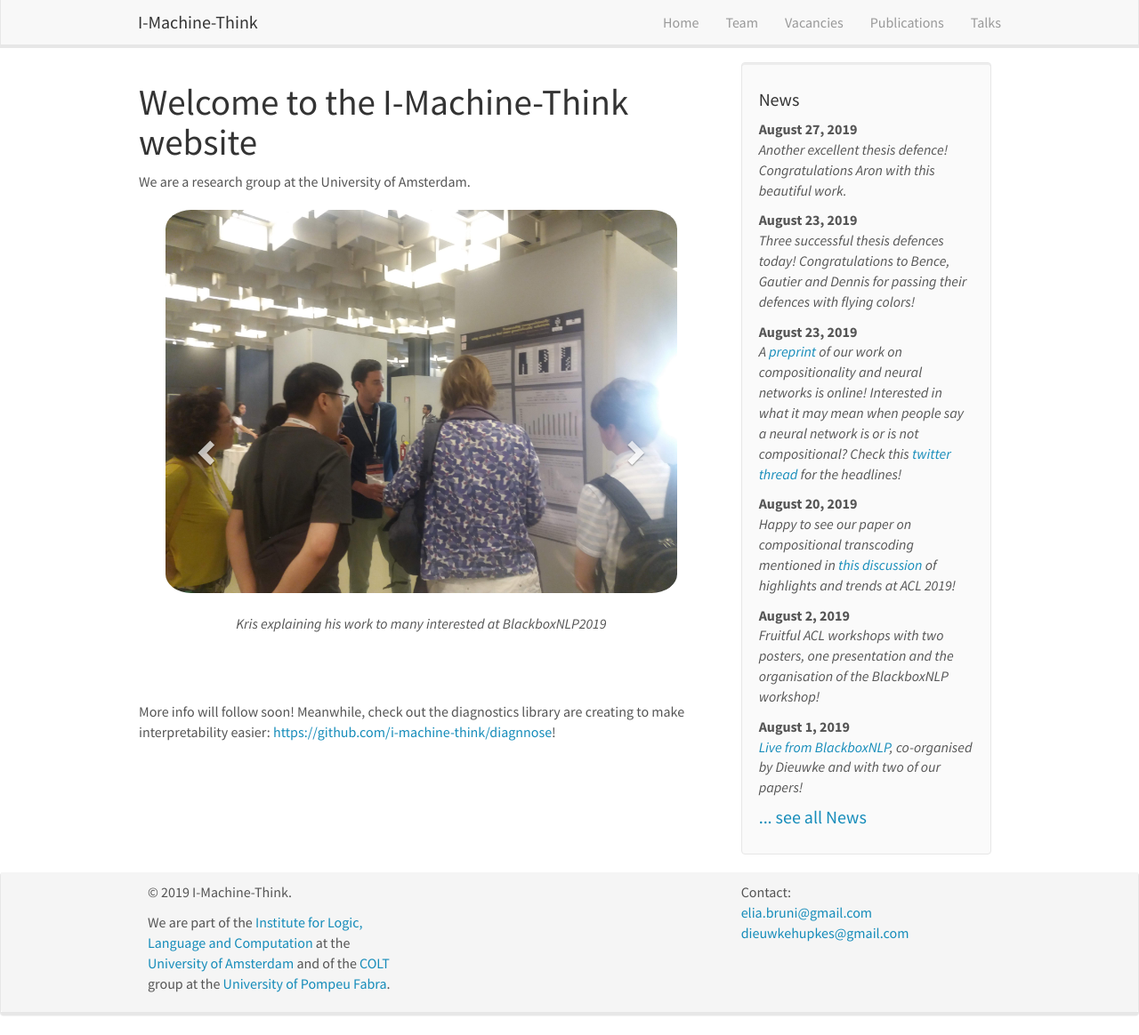
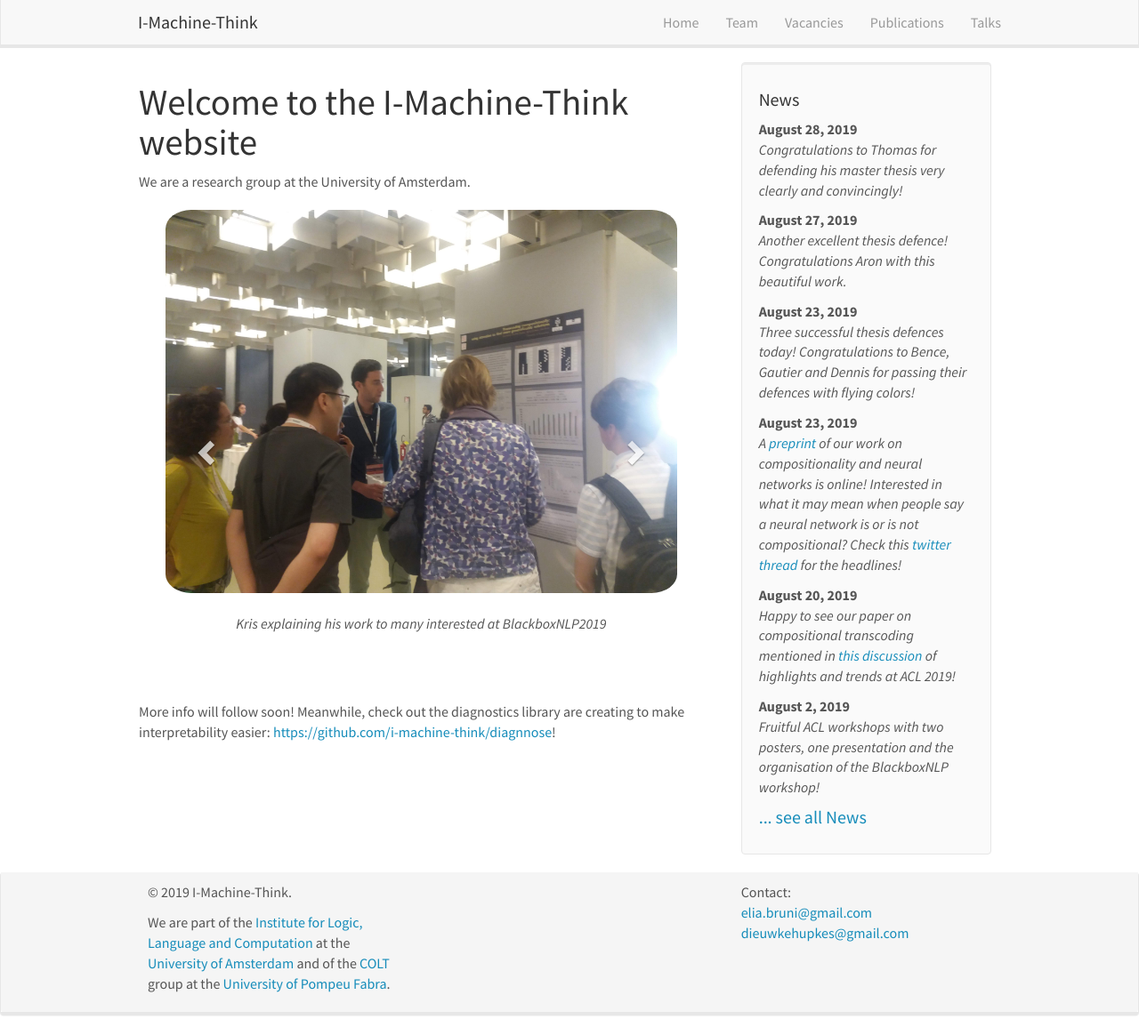
Before and after one commit to i-machine-think/i-machine-think.github.io, a Jekyll site: the page built from _pages/home.md, in a window 1280 px wide and 1164 px high. Shown: the whole window at 89% size. Built offline with Jekyll 4.4.1, drawn with Linux system fonts in a browser that asks for light colours; nearby versions of some CDN libraries.

Commit message:
Add Thomas defence

```diff
--- a/_data/news.yml
+++ b/_data/news.yml
@@ -1,3 +1,7 @@
+- date: "August 28, 2019"
+  headline: "Congratulations to Thomas for defending his master thesis very clearly and convincingly!"
+  image: thomas_defence.jpeg
+
 - date: "August 27, 2019"
   headline: "Another excellent thesis defence! Congratulations Aron with this beautiful work."
   image: aron_defence.jpg
```
Also changed, not shown: images/news/thomas_defence.jpeg (added).
